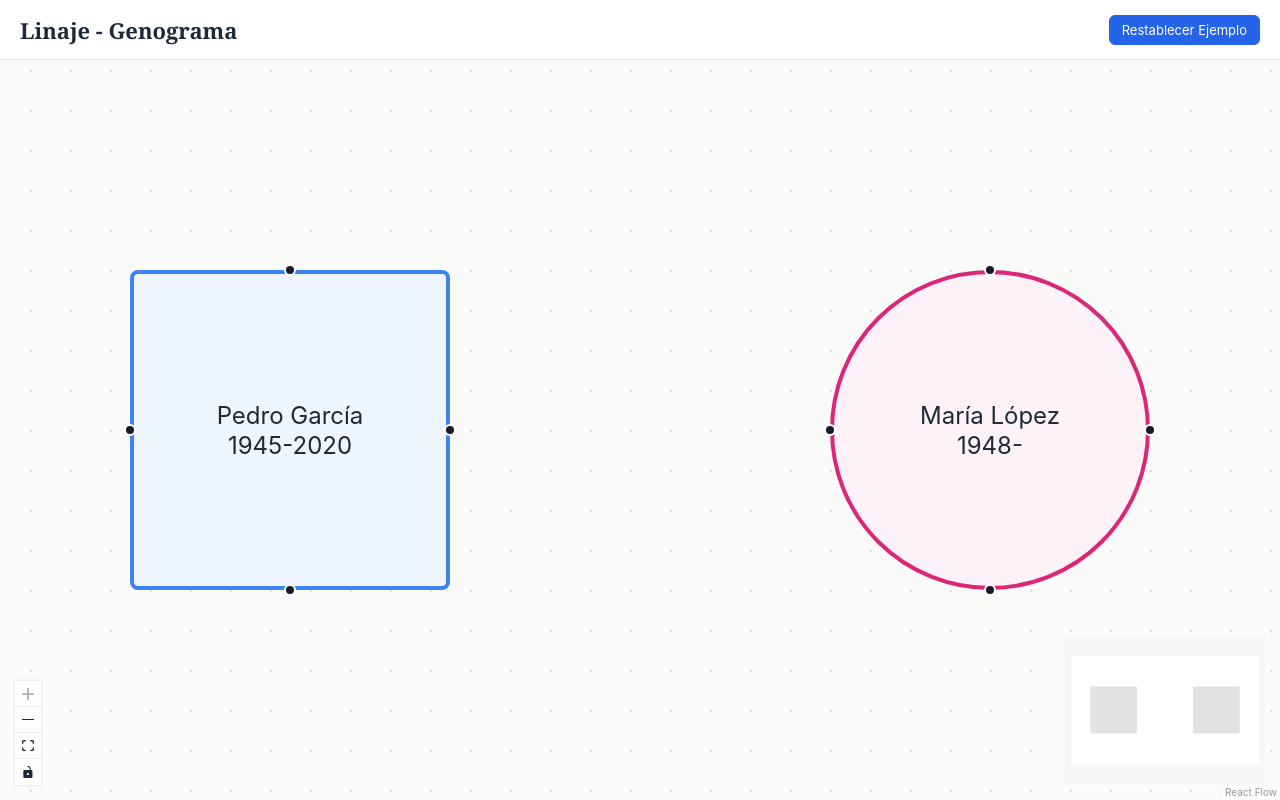
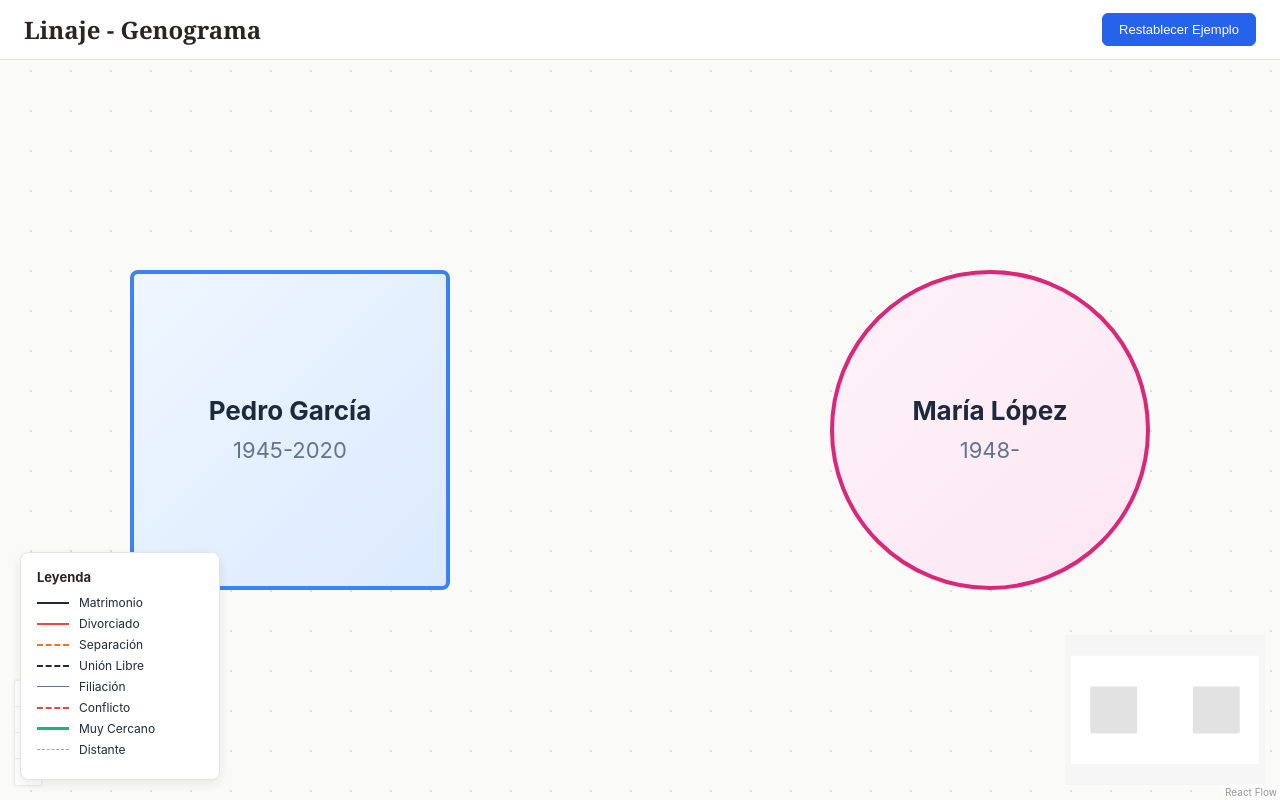
Before and after one commit to psjesusluis-coder/applinajez, a React (Vite) app in the folder Linaje/: page / in a window 1280 px wide. Shown: the top 800 px of the page. Built offline with nearby package versions, Linux system fonts and the light colour scheme.

Commit message:
Refactor App.css for improved layout and styles

```diff
--- a/Linaje/src/App.css
+++ b/Linaje/src/App.css
@@ -1,83 +1,415 @@
-* { box-sizing: border-box; }
-body { margin: 0; font-family: -apple-system, BlinkMacSystemFont, 'Segoe UI', Roboto, sans-serif; color: #1f2937; }
+* {
+  box-sizing: border-box;
+}
 
-.app { height: 100vh; display: flex; flex-direction: column; position: relative; }
+body {
+  margin: 0;
+  font-family: -apple-system, BlinkMacSystemFont, 'Segoe UI', Roboto, Oxygen, Ubuntu, sans-serif;
+  color: #1f2937;
+  background: #fafaf9;
+}
 
-/* Topbar */
-.topbar { height: 60px; display: flex; align-items: center; padding: 0 20px; background: #fff; border-bottom: 1px solid #e7e5e4; z-index: 10; }
-.topbar h1 { font-family: Georgia, serif; font-size: 22px; margin: 0; }
-.toolbar { margin-left: auto; }
-.toolbar button { font: inherit; font-size: 13px; padding: 6px 12px; border-radius: 6px; border: 1px solid #d6d3d1; background: #fff; cursor: pointer; }
-.toolbar button.primary { background: #2563eb; color: #fff; border-color: #2563eb; }
+/* ============================================================================
+   LAYOUT PRINCIPAL
+   ============================================================================ */
+.app {
+  height: 100vh;
+  display: flex;
+  flex-direction: column;
+}
 
-/* Layout */
-.body { flex: 1; display: flex; min-height: 0; }
-.canvas { position: relative; flex: 1; background: #fafaf9; }
+/* Barra Superior */
+.topbar {
+  height: 60px;
+  display: flex;
+  align-items: center;
+  padding: 0 24px;
+  background: #fff;
+  border-bottom: 1px solid #e7e5e4;
+  gap: 16px;
+}
 
-/* NODOS CON DIMENSIONES EXACTAS 160x160 */
+.topbar h1 {
+  font-family: Georgia, 'Times New Roman', serif;
+  font-size: 24px;
+  margin: 0;
+  color: #292524;
+}
+
+.toolbar {
+  margin-left: auto;
+  display: flex;
+  gap: 8px;
+}
+
+.toolbar button {
+  font-size: 13px;
+  padding: 8px 16px;
+  border-radius: 6px;
+  border: 1px solid #d6d3d1;
+  background: #fff;
+  cursor: pointer;
+  transition: all 0.2s;
+}
+
+.toolbar button:hover {
+  background: #f5f5f4;
+}
+
+.toolbar button.primary {
+  background: #2563eb;
+  color: #fff;
+  border-color: #2563eb;
+}
+
+.toolbar button.primary:hover {
+  background: #1d4ed8;
+}
+
+/* Cuerpo Principal */
+.body {
+  flex: 1;
+  display: flex;
+  min-height: 0;
+}
+
+.canvas {
+  flex: 1;
+  position: relative;
+  background: #fafaf9;
+}
+
+/* ============================================================================
+   NODOS DE PERSONA (DIMENSIONES FIJAS 160x160)
+   ============================================================================ */
 .person-node {
   width: 160px !important;
   height: 160px !important;
-  padding: 10px;
-  text-align: center;
+  padding: 12px;
   background: #fff;
-  font-size: 12px;
   border: 2px solid #cbd5e1;
   display: flex;
   flex-direction: column;
   justify-content: center;
   align-items: center;
+  text-align: center;
+  font-size: 12px;
+  transition: all 0.2s ease;
+  position: relative;
+}
+
+/* Hombre: Cuadrado */
+.person-node.male {
+  border-radius: 4px;
+  border-color: #3b82f6;
+  background: linear-gradient(135deg, #eff6ff 0%, #dbeafe 100%);
+}
+
+/* Mujer: Círculo */
+.person-node.female {
+  border-radius: 50%;
+  border-color: #db2777;
+  background: linear-gradient(135deg, #fdf2f8 0%, #fce7f3 100%);
+}
+
+/* Seleccionado */
+.person-node.selected {
+  box-shadow: 0 0 0 4px rgba(37, 99, 235, 0.3);
+  z-index: 10;
+}
+
+/* Fallecido */
+.person-node.deceased {
+  opacity: 0.75;
+}
+
+.person-node.deceased::after {
+  content: '';
+  position: absolute;
+  top: 50%;
+  left: -10%;
+  right: -10%;
+  height: 2px;
+  background: #1e293b;
+  transform: rotate(-25deg);
+  pointer-events: none;
+}
+
+/* Contenido del Nodo */
+.person-content {
+  display: flex;
+  flex-direction: column;
+  align-items: center;
+  gap: 4px;
+  pointer-events: none;
+}
+
+.person-name {
+  font-weight: 700;
+  font-size: 13px;
+  color: #1e293b;
+  line-height: 1.2;
+  max-width: 100%;
+  overflow: hidden;
+  text-overflow: ellipsis;
+}
+
+.person-year {
+  font-size: 11px;
+  color: #64748b;
+}
+
+/* Handles (Puntos de Conexión) */
+.node-handle {
+  width: 10px !important;
+  height: 10px !important;
+  background: #2563eb !important;
+  border: 2px solid #fff !important;
+  opacity: 0;
+  transition: opacity 0.2s;
+}
+
+.person-node:hover .node-handle,
+.person-node.selected .node-handle {
+  opacity: 1;
+}
+
+/* ============================================================================
+   MENÚ CONTEXTUAL (Estilo GenoPro)
+   ============================================================================ */
+.context-menu {
+  background: #fff;
+  border-radius: 8px;
+  box-shadow: 0 10px 40px rgba(0, 0, 0, 0.15), 0 0 0 1px rgba(0, 0, 0, 0.05);
+  padding: 8px;
+  min-width: 240px;
+  animation: menuAppear 0.15s ease-out;
+}
+
+@keyframes menuAppear {
+  from {
+    opacity: 0;
+    transform: translateY(5px);
+  }
+  to {
+    opacity: 1;
+    transform: translateY(0);
+  }
+}
+
+.menu-section {
+  display: flex;
+  flex-direction: column;
+  gap: 2px;
+}
+
+.menu-section:not(:last-child) {
+  border-bottom: 1px solid #f1f5f9;
+  padding-bottom: 8px;
+  margin-bottom: 8px;
+}
+
+.menu-title {
+  font-size: 11px;
+  font-weight: 700;
+  color: #64748b;
+  text-transform: uppercase;
+  letter-spacing: 0.05em;
+  padding: 4px 8px;
+  margin-bottom: 2px;
+}
+
+.context-menu button {
+  text-align: left;
+  padding: 8px 12px;
+  border: none;
+  background: transparent;
+  border-radius: 6px;
+  font-size: 13px;
+  color: #334155;
+  cursor: pointer;
+  transition: all 0.15s;
+  width: 100%;
+}
+
+.context-menu button:hover {
+  background: #f1f5f9;
+  color: #0f172a;
+}
+
+.context-menu button.danger {
+  color: #dc2626;
+}
+
+.context-menu button.danger:hover {
+  background: #fef2f2;
+}
+
+/* ============================================================================
+   LEYENDA
+   ============================================================================ */
+.legend {
+  position: absolute;
+  bottom: 20px;
+  left: 20px;
+  background: #fff;
+  padding: 16px;
+  border-radius: 8px;
+  border: 1px solid #e7e5e4;
+  box-shadow: 0 4px 12px rgba(0, 0, 0, 0.08);
+  font-size: 12px;
+  z-index: 5;
+  min-width: 200px;
+}
+
+.legend strong {
+  display: block;
+  margin-bottom: 10px;
+  color: #292524;
+  font-size: 13px;
+}
+
+.legend-row {
+  display: flex;
+  align-items: center;
+  gap: 10px;
+  margin: 6px 0;
+}
+
+.swatch {
+  width: 32px;
+  height: 0;
+  display: inline-block;
+  border-top-style: solid;
+  flex-shrink: 0;
+}
+
+/* ============================================================================
+   PANEL LATERAL DE EDICIÓN
+   ============================================================================ */
+.editor {
+  width: 320px;
+  background: #fff;
+  border-left: 1px solid #e7e5e4;
+  padding: 20px;
+  display: flex;
+  flex-direction: column;
+  gap: 16px;
+  overflow-y: auto;
+  box-shadow: -4px 0 12px rgba(0, 0, 0, 0.05);
+}
+
+.editor-head {
+  display: flex;
+  justify-content: space-between;
+  align-items: center;
+  padding-bottom: 12px;
+  border-bottom: 1px solid #e7e5e4;
+}
+
+.editor-head strong {
+  font-size: 16px;
+  color: #292524;
+}
+
+.editor label {
+  display: flex;
+  flex-direction: column;
+  gap: 6px;
+  font-size: 12px;
+  font-weight: 600;
+  color: #57534e;
+}
+
+.editor input,
+.editor select {
+  padding: 10px 12px;
+  border: 1px solid #d6d3d1;
+  border-radius: 6px;
+  font-size: 13px;
+  color: #1f2937;
+  background: #fff;
+  transition: border-color 0.2s;
+}
+
+.editor input:focus,
+.editor select:focus {
+  outline: none;
+  border-color: #2563eb;
+}
+
+.section-title {
+  font-size: 12px;
+  font-weight: 700;
+  color: #78716c;
+  text-transform: uppercase;
+  letter-spacing: 0.05em;
+  margin-top: 8px;
+  padding-top: 12px;
+  border-top: 1px solid #e7e5e4;
+}
+
+.rel-list {
+  display: flex;
+  flex-direction: column;
+  gap: 8px;
+  max-height: 200px;
+  overflow-y: auto;
+}
+
+.rel-item {
+  padding: 8px 12px;
+  background: #f8fafc;
+  border-radius: 6px;
+  font-size: 12px;
+  color: #475569;
+  border: 1px solid #e2e8f0;
+}
+
+.hint {
+  font-size: 12px;
+  color: #78716c;
+  margin: 0;
+  padding: 12px;
+  background: #f8fafc;
+  border-radius: 6px;
+  line-height: 1.5;
+}
+
+.ghost {
+  background: transparent;
+  border: none;
+  cursor: pointer;
+  color: #78716c;
+  font-size: 18px;
+  padding: 4px 8px;
   transition: all 0.2s;
 }
-.person-node.male { border-radius: 4px; border-color: #3b82f6; background: #eff6ff; }
-.person-node.female { border-radius: 50%; border-color: #db2777; background: #fdf2f8; }
-.person-node.selected { box-shadow: 0 0 0 3px rgba(37, 99, 235, 0.35); z-index: 10; }
-.person-node.deceased { opacity: 0.7; position: relative; }
-.person-node.deceased::after {
-  content: ''; position: absolute; top: 50%; left: -10%; right: -10%;
-  border-top: 2px solid #1e293b; transform: rotate(-25deg);
+
+.ghost:hover {
+  background: #f5f5f4;
+  color: #292524;
 }
 
-.person-node .name { font-weight: 700; font-size: 13px; line-height: 1.2; word-break: break-word; }
-.person-node .year { font-size: 11px; color: #64748b; margin-top: 4px; }
+/* ============================================================================
+   RESPONSIVE
+   ============================================================================ */
+@media (max-width: 768px) {
+  .editor {
+    position: absolute;
+    right: 0;
+    top: 0;
+    bottom: 0;
+    width: 100%;
+    max-width: 300px;
+    box-shadow: -4px 0 20px rgba(0, 0, 0, 0.1);
+  }
 
-/* Handles invisibles */
-.handle { width: 8px !important; height: 8px !important; background: #2563eb !important; opacity: 0; }
-.person-node:hover .handle, .person-node.selected .handle { opacity: 1; }
+  .legend {
+    display: none;
+  }
 
-/* MENÚ CONTEXTUAL (Estilo GenoPro/Creately) */
-.context-menu {
-  position: fixed; z-index: 100; background: white; border-radius: 8px;
-  box-shadow: 0 10px 25px -5px rgba(0,0,0,0.1), 0 8px 10px -6px rgba(0,0,0,0.1);
-  border: 1px solid #e2e8f0; padding: 6px; min-width: 220px;
-  animation: fadeIn 0.1s ease-out;
+  .context-menu {
+    max-width: calc(100vw - 20px);
+  }
 }
-.menu-section { display: flex; flex-direction: column; gap: 2px; }
-.menu-section:not(:last-child) { border-bottom: 1px solid #f1f5f9; padding-bottom: 6px; margin-bottom: 6px; }
-.menu-title { font-size: 11px; font-weight: 700; color: #64748b; padding: 4px 8px; text-transform: uppercase; letter-spacing: 0.05em; }
-.context-menu button {
-  text-align: left; padding: 8px 12px; border: none; background: transparent;
-  border-radius: 6px; font-size: 13px; color: #334155; cursor: pointer; width: 100%;
-}
-.context-menu button:hover { background: #f1f5f9; color: #0f172a; }
-
-/* Editor Lateral */
-.editor { width: 280px; background: #fff; border-left: 1px solid #e7e5e4; padding: 16px; display: flex; flex-direction: column; gap: 12px; overflow-y: auto; z-index: 20; }
-.editor-head { display: flex; justify-content: space-between; align-items: center; margin-bottom: 8px; }
-.editor label { display: flex; flex-direction: column; gap: 4px; font-size: 12px; color: #57534e; }
-.editor input { font: inherit; padding: 8px; border: 1px solid #d6d3d1; border-radius: 6px; color: #1f2937; }
-.danger { margin-top: auto; padding: 8px; border: 1px solid #fca5a5; background: #fff; color: #b91c1c; border-radius: 6px; cursor: pointer; }
-.danger:hover { background: #fef2f2; }
-.ghost { background: transparent; border: none; cursor: pointer; color: #57534e; }
-
-/* Leyenda */
-.legend-overlay { position: absolute; bottom: 16px; left: 16px; z-index: 5; background: #fff; padding: 12px; border-radius: 8px; border: 1px solid #e7e5e4; box-shadow: 0 4px 12px rgba(0,0,0,0.06); font-size: 11px; display: flex; flex-direction: column; gap: 6px; }
-.legend-row { display: flex; align-items: center; gap: 8px; }
-.swatch { width: 24px; height: 0; border-top-style: solid; display: inline-block; }
-
-@keyframes fadeIn { from { opacity: 0; transform: translateY(5px); } to { opacity: 1; transform: translateY(0); } }
-
-@media (max-width: 720px) {
-  .editor { position: absolute; right: 0; bottom: 0; left: 0; width: auto; max-height: 50%; border-left: none; border-top: 1px solid #e7e5e4; }
-  .legend-overlay { display: none; }
-}
```
